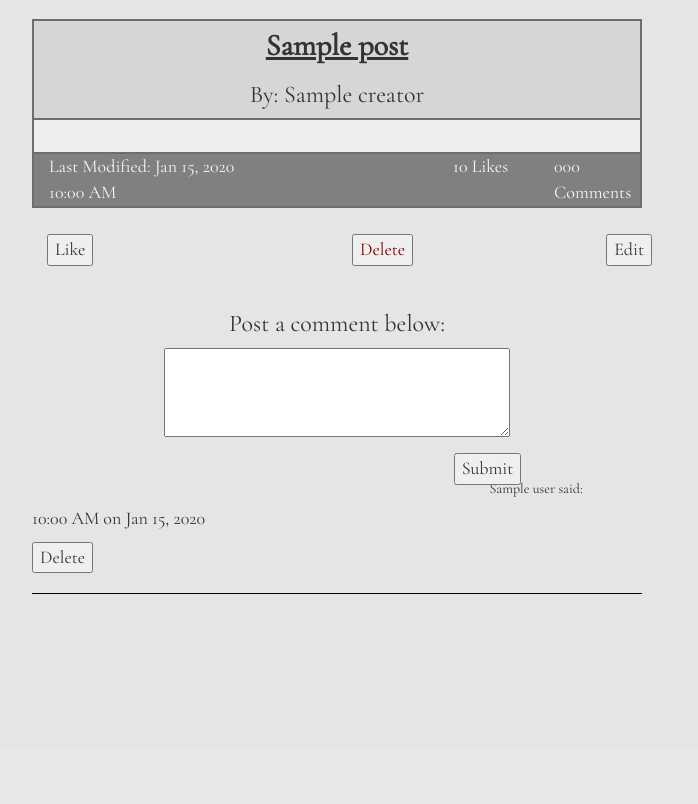
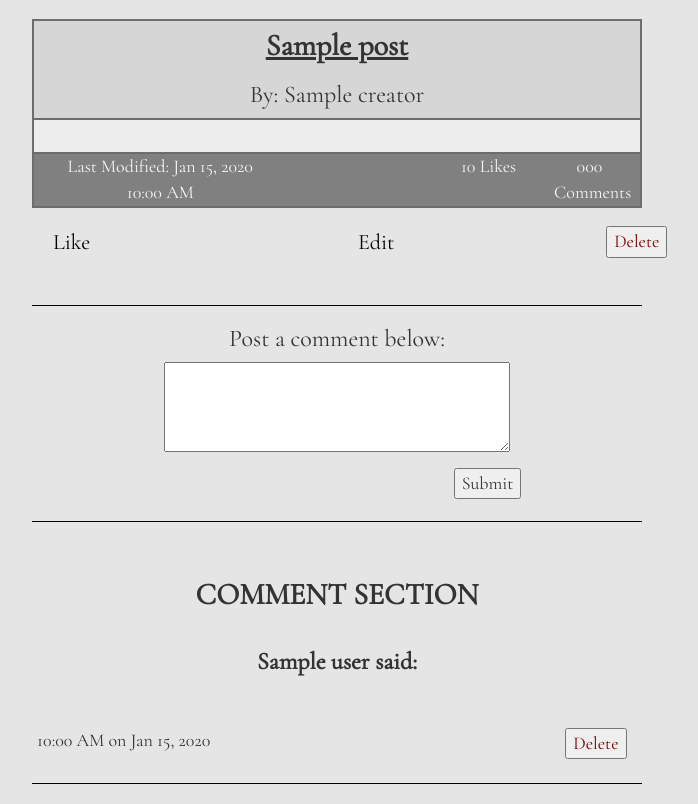
Before and after one commit to TheArtilect/sychronicity, a Python web app: template templates/permalink.html in a window 1280 px wide. Shown: the part 51-855 px from the top of the page, without its empty margins (303-1001 px from the left). Before the commit the page ends 645 px from the top, so only its background shows below. Run offline with Jinja, Linux system fonts and the light colour scheme; the template is opened without the code that fills it: most values are stand-ins (such as "Sample title", 1, 10 or a date in 2020); some libraries are stand-ins or nearby versions.

Commit message:
styling permalink

```diff
--- a/static/css/style.css
+++ b/static/css/style.css
@@ -26,26 +26,11 @@ a {
 }
 
 a:hover{
-    color: black;
+    color: #8493A3;
 }
 
-/*
-input[type='submit']{
-    color: blue;
-    background: none;
-    border: none;
-}
-*/
 
     /*  frontpage   */
-
-.frontpage{
-
-}
-
-.frontpage-top{
-
-}
 
 .frontpage-top h1,
 .frontpage-top h4,
@@ -135,14 +120,39 @@ input[type='submit']{
 
    /*   permalink   */
 
-.row-button{
-    margin-top: 2vh;
+#edit-post-textarea{
+    height: 30vh;
+    width: 40vw;
 }
 
-#delete-post-button{
+#edit-submit{
+    margin-right: 0;
+    margin-left: 35vw;
+}
+
+.row-button{
+    margin-top: 1vh;
+}
+
+.unbutton{
+    color: black;
+    background: none;
+    border: none;
+    font-size: 22px;
+}
+
+.unbutton:hover{
+    text-decoration: underline;
+    color: blue;
+}
+#delete-post-button,
+#delete-comment-button{
     color: #7F0000;
 }
 
+.post-comment{
+    padding-bottom: 2vh;
+}
 #comment-textarea{
     width: 27vw;
     height: 7vw;
@@ -151,6 +161,33 @@ input[type='submit']{
 #comment-submit{
     margin-top: 1vh;
 }
+
+#comment-section{
+    padding-top: 2vh;
+}
+
+#comment-section h2{
+    font-weight: bold;
+}
+
+.comment{
+    padding-top: 1vh;
+}
+
+.comment-header {
+    font-weight: bold;
+}
+
+.comment-content{
+    padding-top: 2vh;
+    font-weight: 600;
+}
+.comment-row{
+    padding-top: 2vh;
+}
+
+
+
     /*  welcome */
 #welcome-page h2,
 .welcome-body h3{
--- a/templates/permalink.html
+++ b/templates/permalink.html
@@ -2,9 +2,9 @@
 
 {% block content %}
 <div id="permalink">
-
+    <div class='edit-post text-center'>
         {% if edit_post %}
-    <h2>Edit your blog</h2>
+        <h2>Edit Your Post</h2>
         <form method="post">
             <label><h3>Title</h3></label>
                 <input type="text" name="title" value="{{post.title}}">
@@ -12,12 +12,13 @@
             <br>
 
             <h3>Posting</h3>
-        <textarea name="change">{{ post.render_back() | safe }}</textarea>
+            <textarea id='edit-post-textarea' name="change">{{ post.render_back() | safe }}</textarea>
 
 
             <br>
-        <input type="submit" class="refresh">
+            <input id='edit-submit' type="submit" class="refresh">
         </form>
+    </div>
 
 
     {% else %}
@@ -50,31 +51,34 @@
                 <div class='col-md-1'>
                     {% if user_already_liked %}
                     <form method="post">
-                        <input type="submit" name="unlike" value="Unlike">
+                        <input type="submit" name="unlike" value="Unlike" class='unbutton'>
                     </form>
                     {% else %}
                     <form method="post">
-                        <input type="submit" name="likes" value="Like">
+                        <input type="submit" name="likes" value="Like" class='unbutton'>
                     </form>
                     {% endif %}
                 </div>
 
-                <div class="col-md-offset-5 col-md-1">
-                    <form method="post">
-                        <input type='submit' name='delete_post' value="Delete" id='delete-post-button'>
+
+                <div class=' col-md-offset-5 col-md-1'>
+                    <form method='post'>
+                        <input type='submit' name="edit" value="Edit" class='unbutton'>
                     </form>
                 </div>
 
-                <div class=' col-md-offset-4 col-md-1'>
-                    <form method='post'>
-                        <input type='submit' name="edit" value="Edit">
+
+                <div class="col-md-offset-4 col-md-1">
+                    <form method="post">
+                        <input type='submit' name='delete_post' value="Delete" id='delete-post-button'>
                     </form>
                 </div>
             </div>  <!-- row -->
         </div>      <!-- container-fluid -->
 
     <br>
-    <div class='text-center'>
+    <hr>
+    <div class='text-center post-comment'>
         <form method='post'>
             <h3>Post a comment below:</h3>
             <textarea id='comment-textarea' name="comment" value=""></textarea>
@@ -85,6 +89,7 @@
         </form>
     </div>
     <br>
+    <hr>
 
     {% endif %}
 
@@ -96,16 +101,24 @@
         </form>
     {% endif %}
 -->
-
+    <div id='comment-section'>
+        <h2 class='text-center'>COMMENT SECTION</h2>
         {% for comment in comments %}
         <div class="comment">
-        <h5 class="comment-header">{{comment.user}} said:</h5>
-        <p class='comment-content'>{{comment.rendered_comment() | safe }}</p>
-        <p>{{comment.created.strftime("%I:%M %p on %b %d, %Y")}}<p>
+            <h3 class="comment-header">{{comment.user}} said:</h3>
+            <p class='comment-content text-justify'>{{comment.rendered_comment() | safe }}</p>
+            <div class="row comment-row">
+                <div class='col-md-4'>
+                    <p>{{comment.created.strftime("%I:%M %p on %b %d, %Y")}}</p>
+                </div>
+                <div class='col-md-offset-6 col-md-1'>
                     <form method="post">
                         <input type="hidden" name="comment_id" value="{{comment.key().id()}}">
-            <input type="submit" name="delete_comment" value="Delete">
+                        <input type="submit" name="delete_comment" value="Delete" id='delete-comment-button'>
                     </form>
+                </div>
+            </div>
+        </div>
         <!--
             <form method="post">
                 <input type="hidden" name="edit_comment_id" value="{{comment.key().id()}}">
@@ -114,8 +127,8 @@
     -->
         </div>
         <hr>
-
     {% endfor %}
+    </div>
 </div>
 
 
```
Also changed, not shown: 1 other file. Lines whose indentation alone changed are shown as unchanged.
